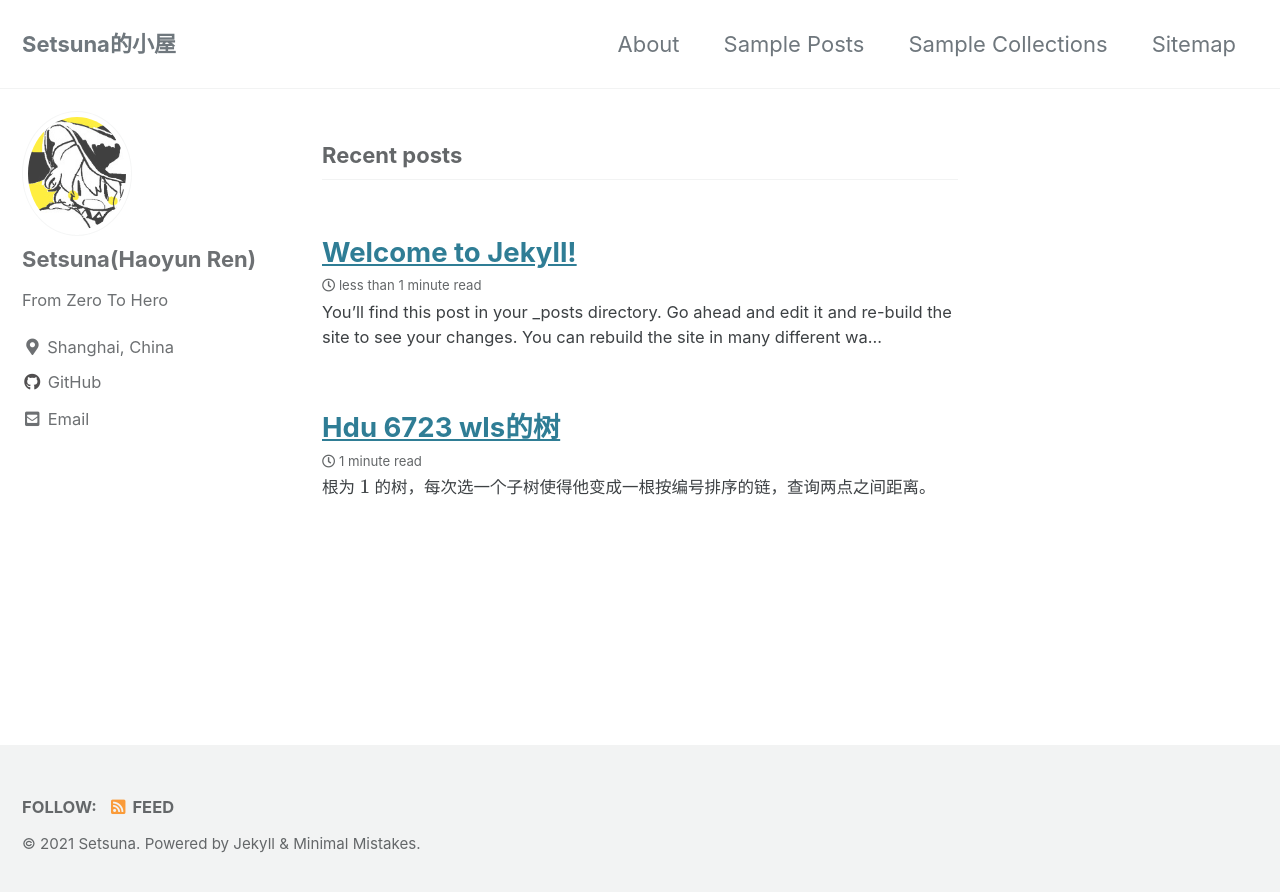
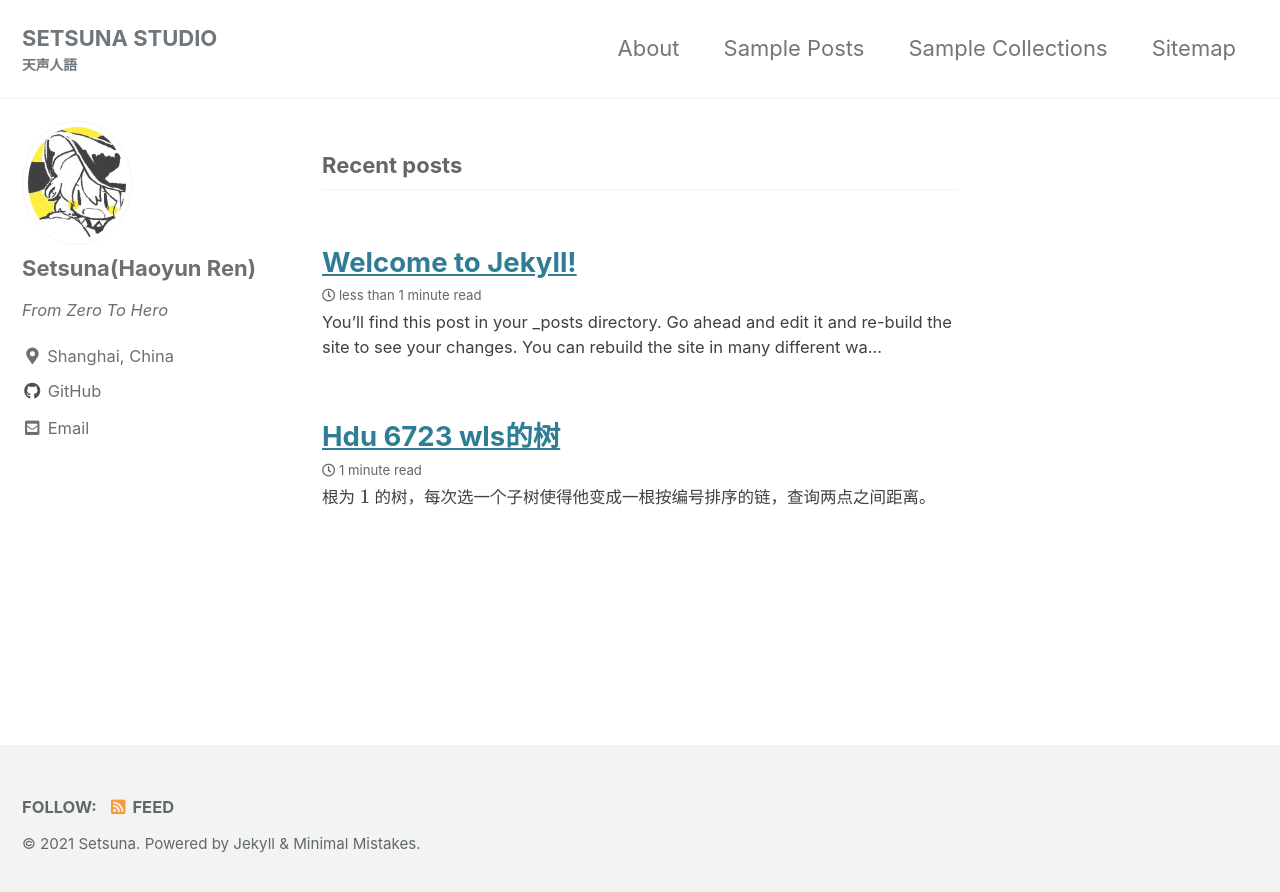
Before and after one commit to SetsunaChyan/SetsunaChyan.github.io, a Jekyll site: the page built from index.html, in a window 1280 px wide. Shown: the top 892 px of the page. Built offline with Jekyll 4.4.1, drawn with Linux system fonts in a browser that asks for light colours; cached includes are drawn as plain includes; formulas are drawn with MathJax 3; the list of posts is cut into pages by our own code.

Commit message:
Update _config.yml

```diff
--- a/_config.yml
+++ b/_config.yml
@@ -16,11 +16,11 @@ minimal_mistakes_skin    : "default" # "air", "aqua", "contrast", "dark", "dirt"
 
 # Site Settings
 locale                   : "en-US"
-title                    : "Setsuna的小屋"
+title                    : "SETSUNA STUDIO"
 title_separator          : "-"
-subtitle                 : # site tagline that appears below site title in masthead
+subtitle                 : "天声人語"
 name                     : "Setsuna"
-description              : "天声人語"
+description              :
 url                      : # the base hostname & protocol for your site e.g. "https://mmistakes.github.io"
 baseurl                  : # the subpath of your site, e.g. "/blog"
 repository               : # GitHub username/repo-name e.g. "mmistakes/minimal-mistakes"
@@ -103,7 +103,7 @@ analytics:
 author:
   name             : "Setsuna(Haoyun Ren)"
   avatar           : "/assets/images/bio-photo.png"
-  bio              : "From Zero To Hero"
+  bio              : "*From Zero To Hero*"
   location         : "Shanghai, China"
   email            : "21210240303@m.fudan.edu.cn"
   links:
```
